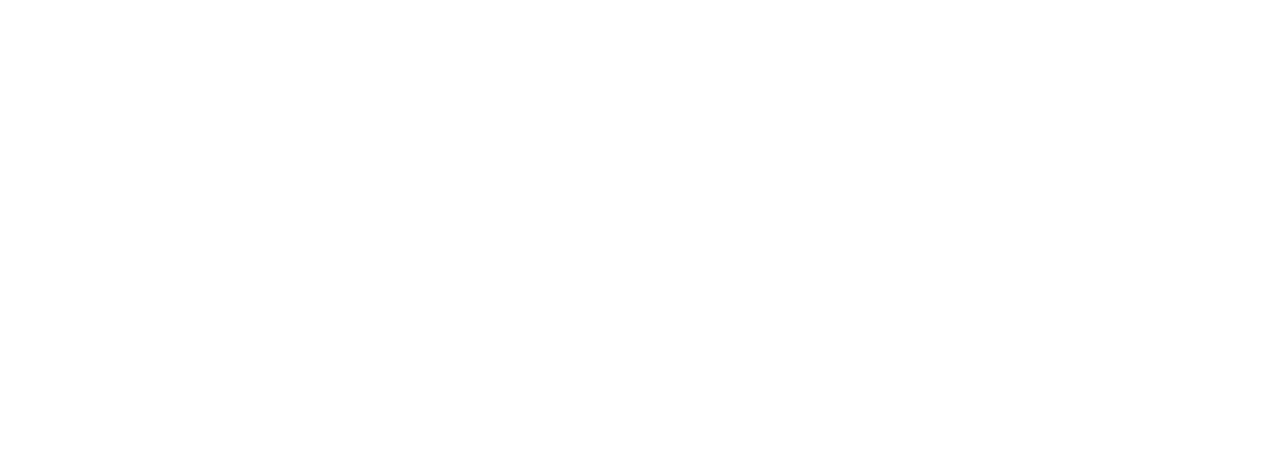
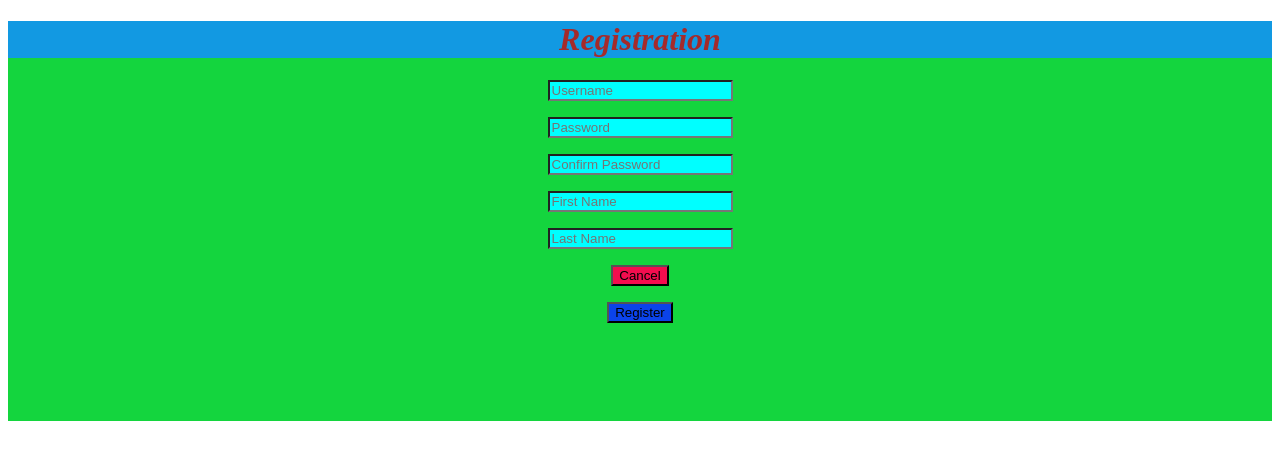
Before and after one commit to Gaebriel20/ITPC_3_Prelim_Exam, a plain HTML site: page register.html in a window 1280 px wide. Drawn offline with Linux system fonts and the light colour scheme.

Commit message:
6th commit

```diff
--- a/register.html
+++ b/register.html
@@ -0,0 +1,57 @@
+<!DOCTYPE html>
+<html lang="en">
+<head>
+    <meta charset="UTF-8">
+    <meta name="viewport" content="width=device-width, initial-scale=1.0">
+    <title>Document</title>
+</head>
+<style>
+    #bckDesign{
+        background-color: rgb(20, 213, 62); height: 400px;
+    }
+    .Header{
+        background-color: rgb(18, 153, 226);
+    }
+    #btnLogin{
+        background-color: rgb(243, 13, 78);
+    }
+    #btnregister{
+        background-color: rgb(11, 67, 234);
+    }
+    #username{
+        background-color: aqua;
+        color: black;
+    }
+    #password{
+        background-color: aqua;
+    }
+</style>
+
+<body>
+    <div style="text-align: center;">
+    <div id="bckDesign">
+        <h1 class="Header" style="color: brown;"> <i>Registration</i></h1>
+    <div>
+        <input placeholder="Username" value="" id="username" />
+    </div>
+    <div>
+        <input style="margin-top: 1rem;" placeholder="Password" value="" id="password"/>
+    </div>
+    <div>
+        <input style="margin-top: 1rem;" placeholder="Confirm Password" value="" id="password"/>
+    </div>
+    <div>
+        <input style="margin-top: 1rem;" placeholder="First Name" value="" id="password"/>
+    </div>
+    <div>
+        <input style="margin-top: 1rem;" placeholder="Last Name" value="" id="password"/>
+    </div>
+    <div>
+        <button style="margin-top: 1rem;" id="btnLogin">Cancel</button>
+    </div>
+    <div>
+        <button style="margin-top: 1rem;" id="btnregister">Register</button>
+    </div>
+    </div>
+</body>
+</html>
```
Also changed, not shown: index.html (+1 -1 lines).
